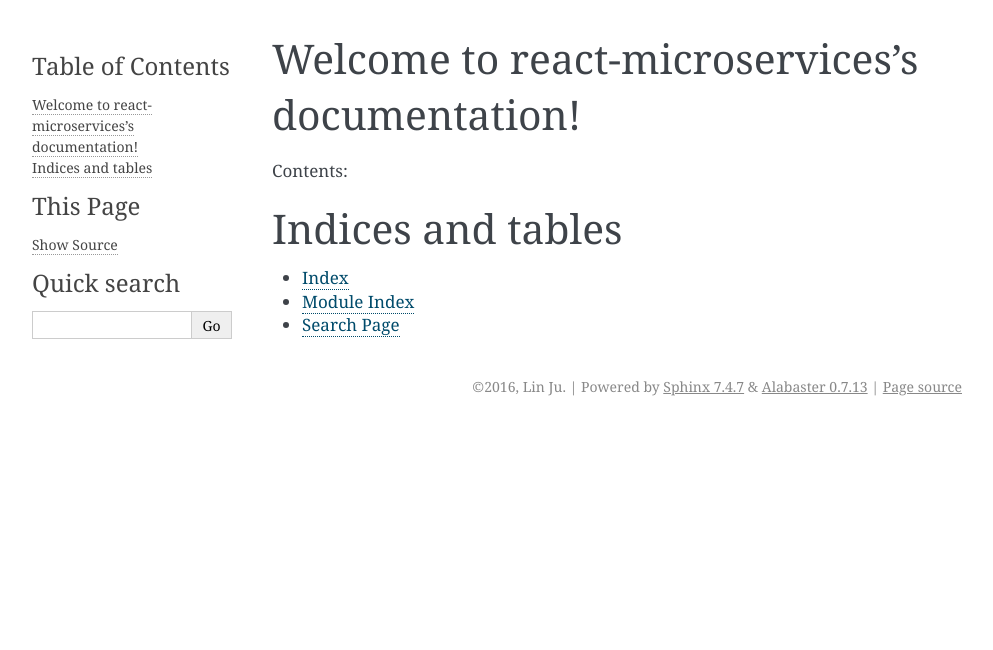
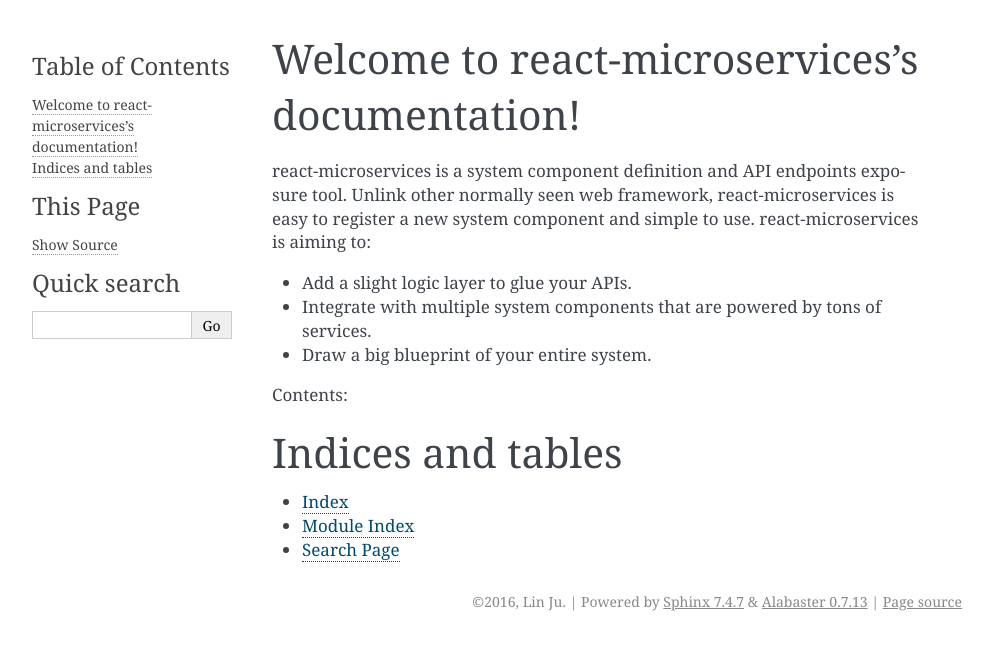
Before and after one commit to soasme/react-microservices, a Sphinx documentation site: the page built from docs/index.rst, in a window 1280 px wide. Shown: the top 650 px of the page, without its empty margins (148-1141 px from the left). Built offline with Sphinx 7.4.7, drawn with Linux system fonts in a browser that asks for light colours.

Commit message:
add index page.

```diff
--- a/docs/index.rst
+++ b/docs/index.rst
@@ -1,10 +1,14 @@
-.. react-microservices documentation master file, created by
-   sphinx-quickstart on Thu May 12 15:23:17 2016.
-   You can adapt this file completely to your liking, but it should at least
-   contain the root `toctree` directive.
-
 Welcome to react-microservices's documentation!
 ===============================================
+
+react-microservices is a system component definition and API endpoints exposure tool.
+Unlink other normally seen web framework, react-microservices is easy to register
+a new system component and simple to use. react-microservices is aiming to:
+
+* Add a slight logic layer to glue your APIs.
+* Integrate with multiple system components that are powered by tons of services.
+* Draw a big blueprint of your entire system.
+
 
 Contents:
 
```
